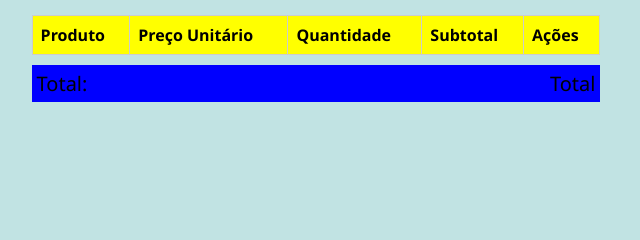
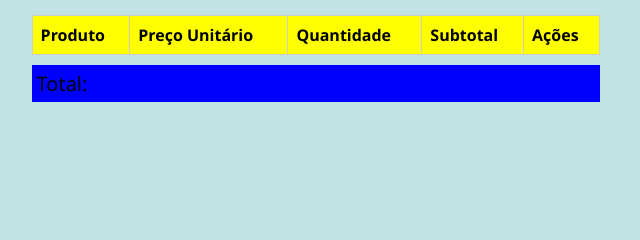
Before and after one commit to danielpaiv/sistema_vendas-1.0, a plain HTML site: page index.html in a window 1280 px wide. Shown: the part 279-519 px from the top of the page, 640-1280 px from the left. Drawn offline with Linux system fonts and the light colour scheme.

Commit message:
Alteração no corrinho

```diff
--- a/index.html
+++ b/index.html
@@ -84,7 +84,7 @@
                 </table>
                 <div class="total">
                     <span>Total:</span>
-                    <span>Total</span>
+                    <span></span>
                 </div>
 
             </section>
```
